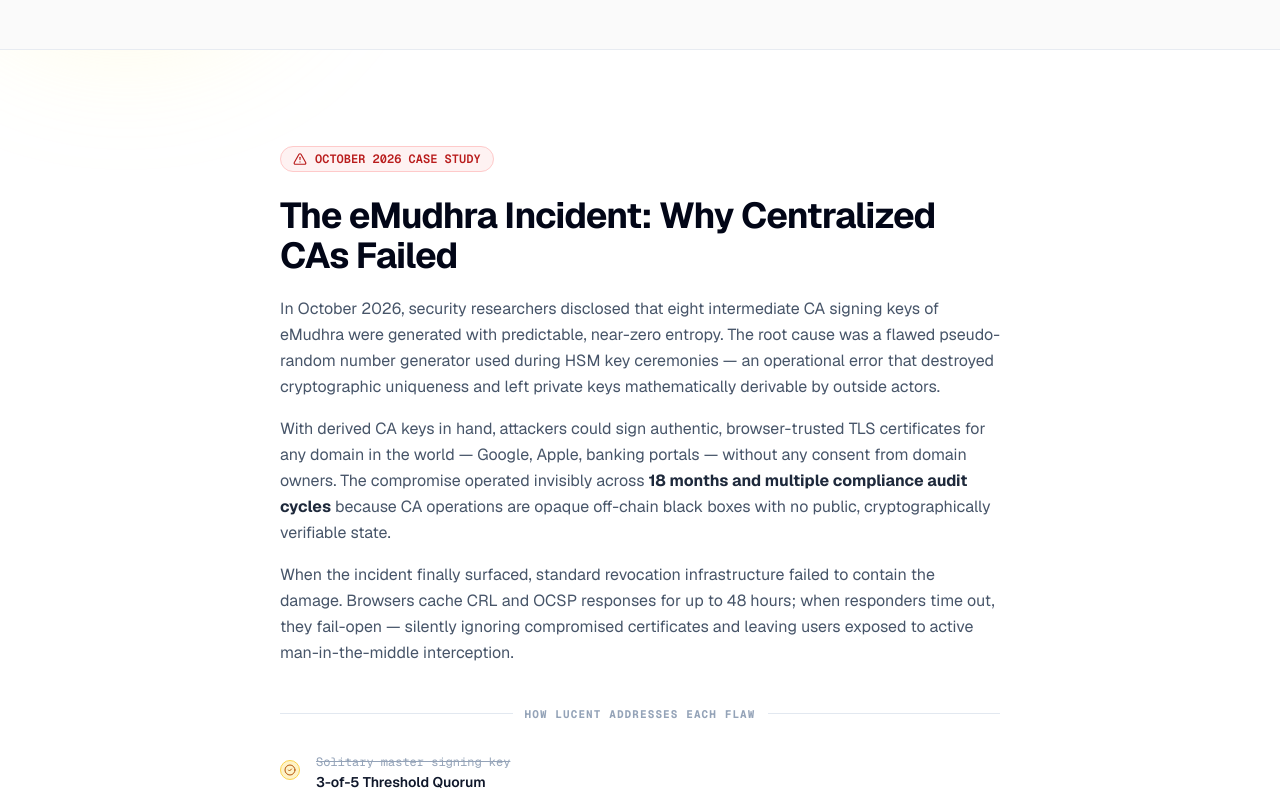
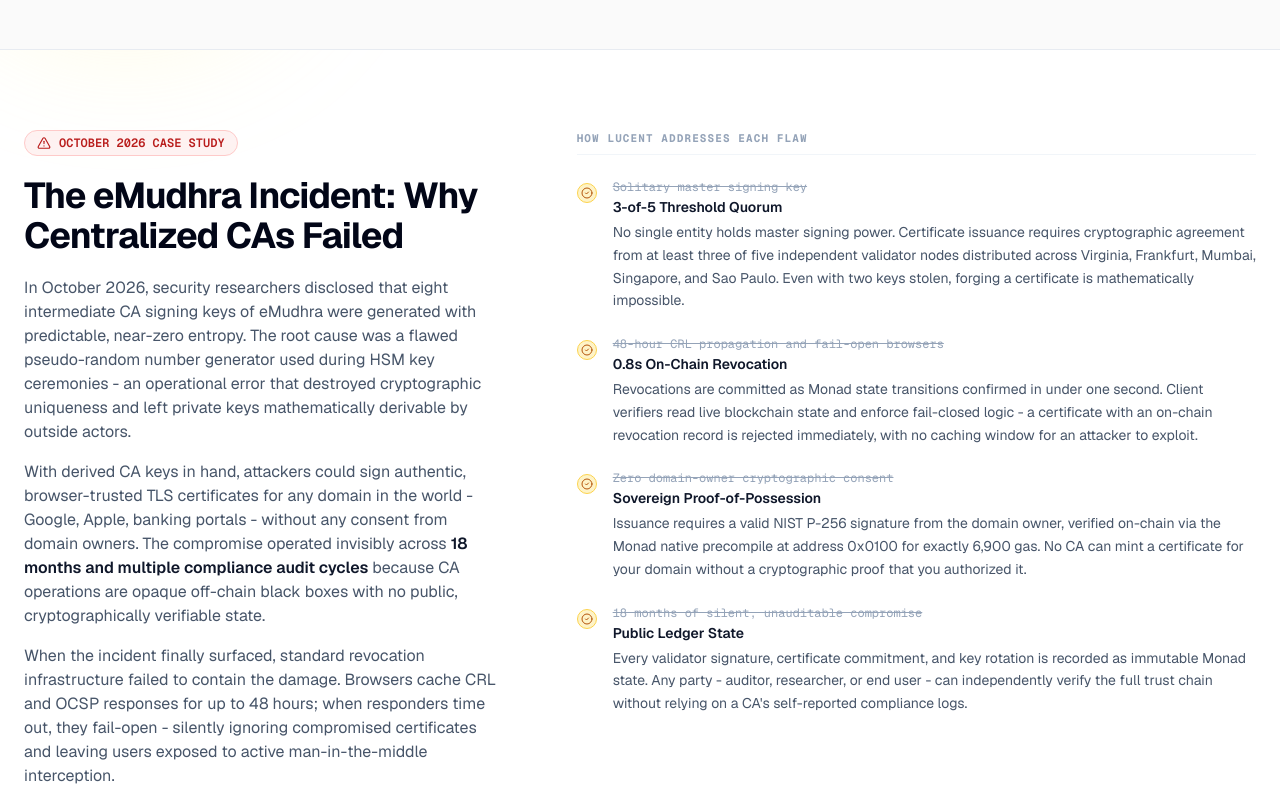
Before and after one commit to NVN404/Lucent, a React (Vite) app in the folder frontend/: page / in a window 1280 px wide. Shown: the part 660-1460 px from the top of the page. Built offline with nearby package versions, Linux system fonts and the light colour scheme.

Commit message:
style(landing): align incident section width with hero grid

```diff
--- a/frontend/src/LandingPage.jsx
+++ b/frontend/src/LandingPage.jsx
@@ -246,40 +246,39 @@ export default function LandingPage({ onLaunchConsole }) {
       </section>
 
       {/* 2. THE INCIDENT POST-MORTEM & HOW LUCENT SOLVES IT */}
-      <section id="incident" className="py-16 md:py-24 border-b border-slate-200/80 bg-white scroll-mt-16">
-        <div className="max-w-3xl mx-auto px-4 sm:px-6">
+      <section id="incident" className="py-16 md:py-20 border-b border-slate-200/80 bg-white scroll-mt-16">
+        <div className="max-w-7xl mx-auto px-4 sm:px-6">
+          <div className="grid grid-cols-1 lg:grid-cols-12 gap-10 lg:gap-14 items-start">
 
-          {/* Eyebrow */}
-          <div className="inline-flex items-center gap-2 px-3 py-1 rounded-full bg-red-50 border border-red-200 text-red-700 text-xs font-mono font-semibold mb-6">
+            {/* Left Column: Case Study Narrative (5 cols) */}
+            <div className="lg:col-span-5">
+              <div className="inline-flex items-center gap-2 px-3 py-1 rounded-full bg-red-50 border border-red-200 text-red-700 text-xs font-mono font-semibold mb-5">
                 <AlertTriangle className="w-3.5 h-3.5" />
                 <span>OCTOBER 2026 CASE STUDY</span>
               </div>
 
-          {/* Headline */}
               <h2 className="text-3xl sm:text-4xl font-bold tracking-tight text-slate-950 mb-5 leading-tight">
                 The eMudhra Incident: Why Centralized CAs Failed
               </h2>
 
-          {/* Narrative paragraphs */}
-          <p className="text-slate-600 leading-relaxed text-base mb-4">
-            In October 2026, security researchers disclosed that eight intermediate CA signing keys of eMudhra were generated with predictable, near-zero entropy. The root cause was a flawed pseudo-random number generator used during HSM key ceremonies — an operational error that destroyed cryptographic uniqueness and left private keys mathematically derivable by outside actors.
+              <p className="text-slate-600 leading-relaxed text-sm sm:text-base mb-4">
+                In October 2026, security researchers disclosed that eight intermediate CA signing keys of eMudhra were generated with predictable, near-zero entropy. The root cause was a flawed pseudo-random number generator used during HSM key ceremonies - an operational error that destroyed cryptographic uniqueness and left private keys mathematically derivable by outside actors.
               </p>
-          <p className="text-slate-600 leading-relaxed text-base mb-4">
-            With derived CA keys in hand, attackers could sign authentic, browser-trusted TLS certificates for any domain in the world — Google, Apple, banking portals — without any consent from domain owners. The compromise operated invisibly across <strong className="text-slate-800">18 months and multiple compliance audit cycles</strong> because CA operations are opaque off-chain black boxes with no public, cryptographically verifiable state.
+              <p className="text-slate-600 leading-relaxed text-sm sm:text-base mb-4">
+                With derived CA keys in hand, attackers could sign authentic, browser-trusted TLS certificates for any domain in the world - Google, Apple, banking portals - without any consent from domain owners. The compromise operated invisibly across <strong className="text-slate-900 font-semibold">18 months and multiple compliance audit cycles</strong> because CA operations are opaque off-chain black boxes with no public, cryptographically verifiable state.
               </p>
-          <p className="text-slate-600 leading-relaxed text-base mb-10">
-            When the incident finally surfaced, standard revocation infrastructure failed to contain the damage. Browsers cache CRL and OCSP responses for up to 48 hours; when responders time out, they fail-open — silently ignoring compromised certificates and leaving users exposed to active man-in-the-middle interception.
+              <p className="text-slate-600 leading-relaxed text-sm sm:text-base">
+                When the incident finally surfaced, standard revocation infrastructure failed to contain the damage. Browsers cache CRL and OCSP responses for up to 48 hours; when responders time out, they fail-open - silently ignoring compromised certificates and leaving users exposed to active man-in-the-middle interception.
               </p>
-
-          {/* Divider */}
-          <div className="flex items-center gap-3 mb-8">
-            <div className="h-px flex-1 bg-slate-200" />
-            <span className="text-[11px] font-mono font-bold uppercase tracking-widest text-slate-400">How Lucent addresses each flaw</span>
-            <div className="h-px flex-1 bg-slate-200" />
             </div>
 
-          {/* Prose list of fixes */}
-          <div className="space-y-7">
+            {/* Right Column: How Lucent Solves Each Flaw (7 cols) */}
+            <div className="lg:col-span-7 lg:pl-4">
+              <div className="text-[11px] font-mono font-bold uppercase tracking-widest text-slate-400 mb-6 pb-2 border-b border-slate-100">
+                How Lucent Addresses Each Flaw
+              </div>
+
+              <div className="space-y-6">
                 {[
                   {
                     flaw: 'Solitary master signing key',
@@ -289,7 +288,7 @@ export default function LandingPage({ onLaunchConsole }) {
                   {
                     flaw: '48-hour CRL propagation and fail-open browsers',
                     fix: '0.8s On-Chain Revocation',
-                body: 'Revocations are committed as Monad state transitions confirmed in under one second. Client verifiers read live blockchain state and enforce fail-closed logic — a certificate with an on-chain revocation record is rejected immediately, with no caching window for an attacker to exploit.',
+                    body: 'Revocations are committed as Monad state transitions confirmed in under one second. Client verifiers read live blockchain state and enforce fail-closed logic - a certificate with an on-chain revocation record is rejected immediately, with no caching window for an attacker to exploit.',
                   },
                   {
                     flaw: 'Zero domain-owner cryptographic consent',
@@ -299,11 +298,11 @@ export default function LandingPage({ onLaunchConsole }) {
                   {
                     flaw: '18 months of silent, unauditable compromise',
                     fix: 'Public Ledger State',
-                body: 'Every validator signature, certificate commitment, and key rotation is recorded as immutable Monad state. Any party — auditor, researcher, or end user — can independently verify the full trust chain without relying on a CA\'s self-reported compliance logs.',
+                    body: 'Every validator signature, certificate commitment, and key rotation is recorded as immutable Monad state. Any party - auditor, researcher, or end user - can independently verify the full trust chain without relying on a CA\'s self-reported compliance logs.',
                   },
                 ].map(({ flaw, fix, body }) => (
-              <div key={flaw} className="flex gap-4">
-                <div className="mt-1.5 w-5 h-5 rounded-full bg-amber-100 border border-amber-300 flex items-center justify-center shrink-0">
+                  <div key={flaw} className="flex gap-4 items-start">
+                    <div className="mt-1 w-5 h-5 rounded-full bg-amber-100 border border-amber-300 flex items-center justify-center shrink-0">
                       <CheckCircle2 className="w-3 h-3 text-amber-700" />
                     </div>
                     <div>
@@ -314,7 +313,9 @@ export default function LandingPage({ onLaunchConsole }) {
                   </div>
                 ))}
               </div>
+            </div>
 
+          </div>
         </div>
       </section>
 
```
Lines whose indentation alone changed are shown as unchanged.
